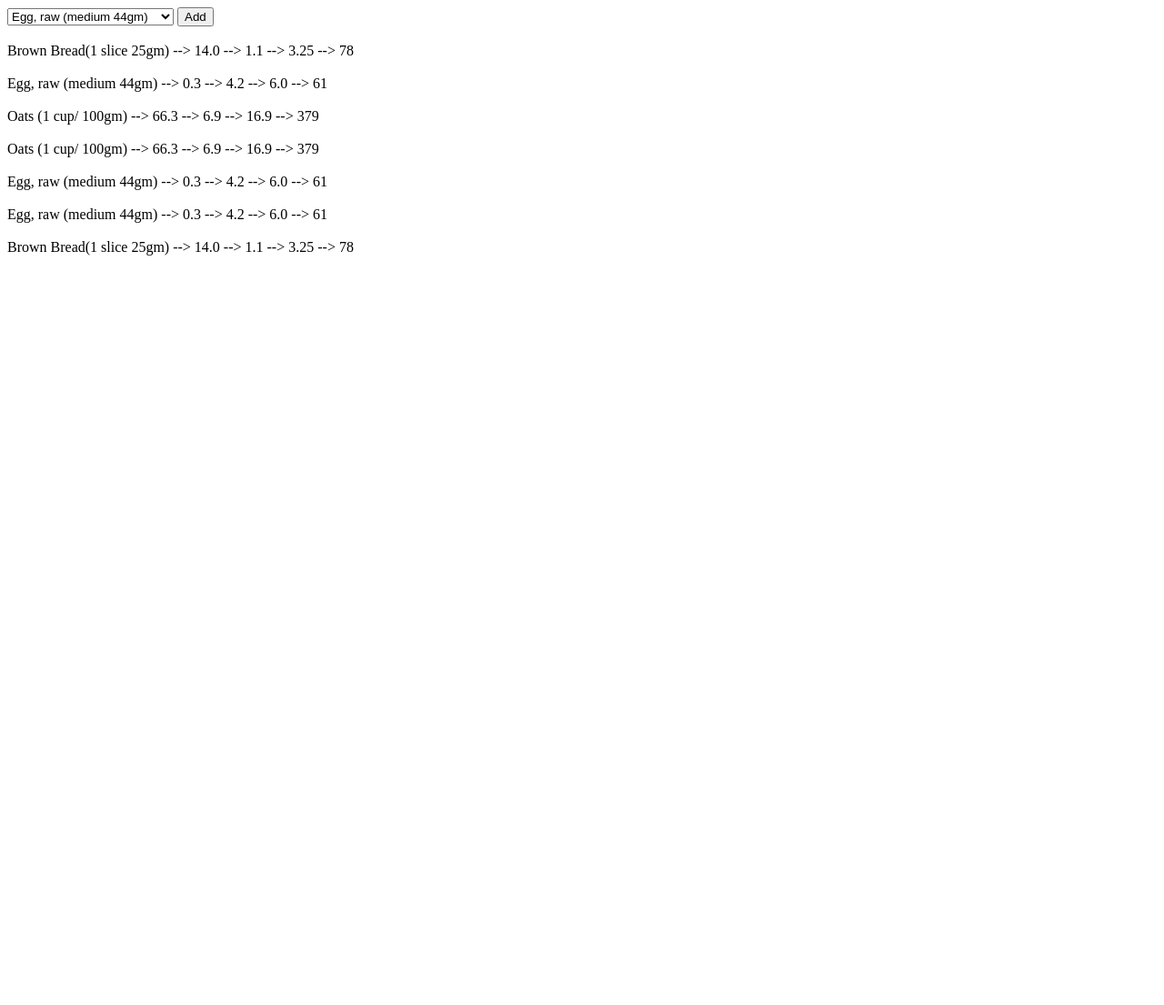
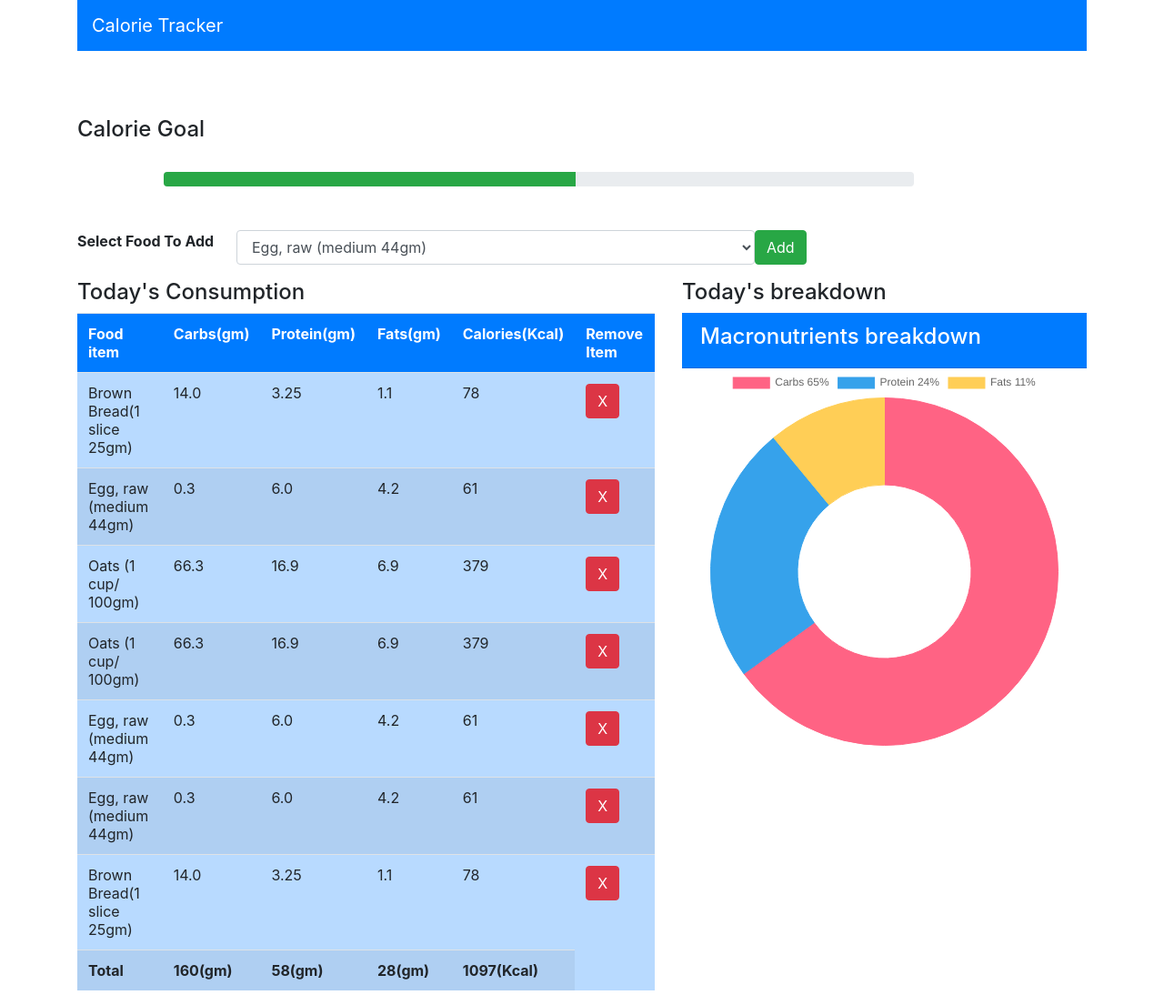
Before and after one commit to Djole33/Django-Charts, a Django app: page / in a window 1280 px wide. Shown: the whole page at 91% size. Before the commit the page ends 281 px from the top, so only its background shows below. Run offline with Django 5.2, Linux system fonts and the light colour scheme; a user stored in the database is signed in; data comes from the database, SQL or seed files in the repository; both versions use the stored data as it was after the commit; some libraries are stand-ins or nearby versions.

Commit message:
'finished'

```diff
--- /dev/null
+++ b/main/templates/main/delete.html
@@ -0,0 +1,5 @@
+<form method="post">
+    {% csrf_token %}
+    Are you sure you want to delete a food?
+    <input type="submit">
+</form>
--- a/main/templates/main/index.html
+++ b/main/templates/main/index.html
@@ -1,23 +1,174 @@
-<!DOCTYPE html>
-<html lang="en">
+<html>
     <head>
-    <meta charset="UTF-8">
-    <meta name="viewport" content="width=device-width, initial-scale=1.0">
-    <title>Document</title>
+        <link rel="stylesheet" href="https://maxcdn.bootstrapcdn.com/bootstrap/4.0.0/css/bootstrap.min.css" integrity="sha384-Gn5384xqQ1aoWXA+058RXPxPg6fy4IWvTNh0E263XmFcJlSAwiGgFAW/dAiS6JXm" crossorigin="anonymous">
+        <script src="https://cdn.jsdelivr.net/npm/chart.js@2.9.3/dist/Chart.min.js"></script>
     </head>
     <body>
-    <form action="" method="post">
+
+        <div class="container">
+            <div class="row">
+                <div class="col-md-12">
+                    <nav class="navbar navbar-dark bg-primary">
+                        <span class="navbar-brand">Calorie Tracker</span>
+                    </nav>
+                </div>
+            </div>
+
+            <br><br><br>
+
+            <h4>Calorie Goal</h4>
+            <br>
+            <div class="row">
+                <div class="col-md-9 offset-1">
+                    <div class="progress">
+                            <div class="progress-bar bg-success" role="progressbar" style="width: 0%" aria-valuenow="0" aria-valuemin="0" aria-valuemax="0"></div>
+
+                    </div>
+                </div>
+            </div>
+            <br><br>
+            <div class="row">
+                <div class="col-md-12">
+                        <form method="POST">
+                            <div class="form-group row">
                                 {% csrf_token %}
-        <select name="food_consumed" id="food_consumed">
+                                <label class="col-md-2">
+                                    <b>Select Food To Add </b>
+
+                                </label>
+                                <select class="col-md-6 form-control" name="food_consumed" id="food_consumed">
                                         {% for food in foods %}
-            <option value="{{ food.name }}">{{ food.name }}</option>
+                                         <option value="{{food.name}}">{{food.name}}</option>
                                         {% endfor %}
                                 </select>
-        <button type="submit">Add</button>
+                                <button class="btn btn-success" type="submit">Add</button>
+                            </div>
                         </form>
+                </div>
+            </div>
 
+
+            <div class="row">
+                <div class="col-md-7">
+                    <div >
+                        <h4> Today's Consumption</h4>
+                    </div>
+
+                    <table id="table" class="table table-striped table-primary">
+                        <tr class="bg-primary text-white">
+                            <th>Food item</th>
+                            <th>Carbs(gm)</th>
+                            <th>Protein(gm)</th>
+                            <th>Fats(gm)</th>
+                            <th>Calories(Kcal)</th>
+                            <th>Remove Item</th>
+                        </tr>
                                 {% for c in consumed_food %}
-    <br>{{ c.food_consumed.name }} --> {{ c.food_consumed.carbs }} --> {{ c.food_consumed.fats }} --> {{ c.food_consumed.protein }} --> {{ c.food_consumed.calories }} <br>
+                                <tr>
+                                    <td>{{c.food_consumed.name}}</td>
+                                    <td>{{c.food_consumed.carbs}}</td>
+                                    <td>{{c.food_consumed.protein}}</td>
+                                    <td>{{c.food_consumed.fats}}</td>
+                                    <td>{{c.food_consumed.calories}}</td>
+                                    <td><a class="btn btn-danger" href="{% url 'delete' c.id %}">X</a></td>
+                                </tr>
+
                                 {% endfor %}
+
+                                <tr>
+                                    <td id="name"><b>Total</b></td>
+                                    <td id="totalCarbs"><b></b></td>
+                                    <td id="totalProtien"><b></b></td>
+                                    <td id="totalFats"><b></b></td>
+                                    <td id="totalCalories"><b></b></td>
+
+
+                                </tr>
+
+                    </table>
+                </div>
+
+                <div class="col-md-5 ">
+                    <div class="">
+                        <h4>Today's breakdown</h4>
+                    </div>
+                    <div class="card-header text-white bg-primary">
+                        <h4>Macronutrients breakdown</h4>
+                    </div>
+                    <div class="col-md-12">
+
+                        <canvas id="myChart" width="400" height="400"></canvas>
+
+                    </div>
+                </div>
+            </div>
+
+        </div>
+
+
 </body>
+<script>
+    var table = document.getElementById("table");
+    var carbs=0,protein=0,fats=0,calories=0;
+
+    for(var i=1;i<table.rows.length-1;i++){
+        console.log(table.rows[i].cells[1].innerHTML);
+        carbs +=parseFloat(table.rows[i].cells[1].innerHTML);
+        carbs = Math.round(carbs);
+        protein+= parseFloat(table.rows[i].cells[2].innerHTML);
+        protein = Math.round(protein)
+        fats+= parseFloat(table.rows[i].cells[3].innerHTML);
+        fats = Math.round(fats);
+        calories+= parseFloat(table.rows[i].cells[4].innerHTML);
+        calories = Math.round(calories);
+    }
+    console.log(fats);
+
+    document.getElementById("totalCarbs").innerHTML = '<b>' + carbs+'(gm)</b>';
+
+    document.getElementById("totalProtien").innerHTML ='<b>' + protein+'(gm)</b>';
+
+    document.getElementById("totalFats").innerHTML = '<b>' +fats+'(gm)</b>';
+
+    document.getElementById("totalCalories").innerHTML = '<b>' +calories+'(Kcal)</b>';
+
+    var calPer = (calories/2000) *100;
+    document.getElementsByClassName("progress-bar")[0].setAttribute("style","width:"+calPer+"%");
+
+
+    var total  = carbs+protein+fats;
+    var carbsP = Math.round((carbs/total)*100);
+    var protienP = Math.round((protein/total)*100);
+    var fatsP = Math.round((fats/total)*100);
+
+
+
+    var ctx = document.getElementById('myChart').getContext('2d');
+    var myChart = new Chart(ctx, {
+    type: 'doughnut',
+    data: {
+        labels: ['Carbs '+carbsP+'%', 'Protein '+protienP+'%', 'Fats '+fatsP+'%'],
+        datasets: [{
+            label: '# of Votes',
+            data: [carbsP, protienP, fatsP],
+            backgroundColor: [
+                'rgba(255, 99, 132, 1)',
+                'rgba(54, 162, 235, 1)',
+                'rgba(255, 206, 86, 1)',
+
+            ],
+            borderColor: [
+                'rgba(255, 99, 132, 1)',
+                'rgba(54, 162, 235, 1)',
+                'rgba(255, 206, 86, 1)',
+
+            ],
+            borderWidth: 1
+        }]
+    },
+
+});
+
+
+</script>
 </html>
--- a/main/urls.py
+++ b/main/urls.py
@@ -2,5 +2,6 @@ from django.urls import path
 from . import views
 
 urlpatterns = [
-    path('', views.index, name="index")
+    path('', views.index, name="index"),
+    path('delete/<int:pk>/', views.delete, name="delete"),
 ]
--- a/main/views.py
+++ b/main/views.py
@@ -1,4 +1,4 @@
-from django.shortcuts import render
+from django.shortcuts import render, redirect
 from .models import Food, Consume
 
 # Create your views here.
@@ -14,3 +14,10 @@ def index(request):
         consume = Consume.objects.create(user=user, food_consumed=consume)
 
     return render(request, 'main/index.html', {"foods": foods, "consumed_food": consumed_food})
+
+def delete(request, pk):
+    delete_consume = Consume.objects.get(id=pk)
+    if request.method == "POST":
+        delete_consume.delete()
+        return redirect('/')
+    return render(request, 'main/delete.html')
```
Also changed, not shown: db.sqlite3. Lines whose indentation alone changed are shown as unchanged.
